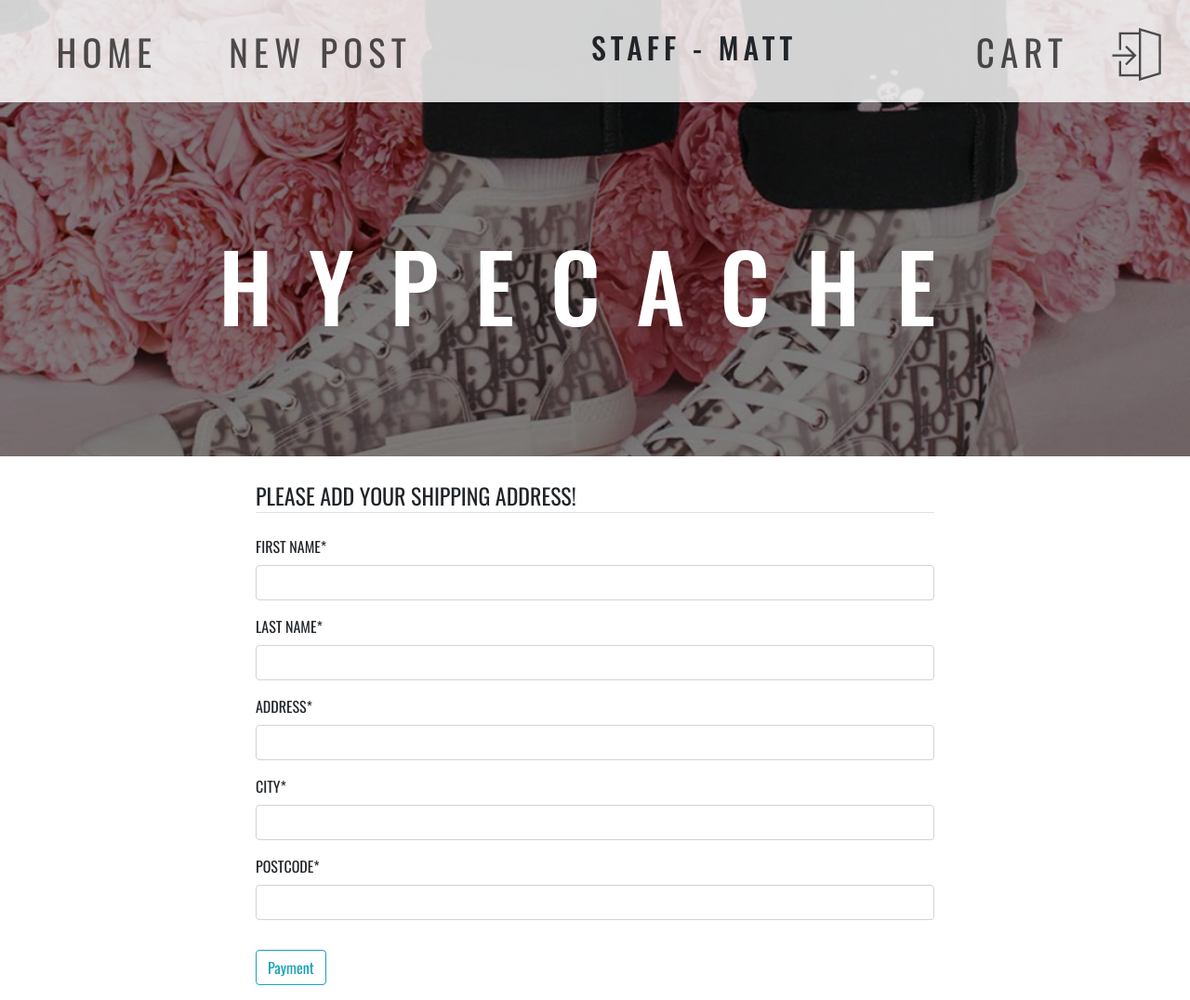
After one commit to Code-Institute-Submissions/HypeCache, a Django app: page /shipping/ in a window 1280 px wide. The commit adds this page. Shown: the whole page at 93% size. Run offline with Django 3.2, Linux system fonts and the light colour scheme; a user stored in the database is signed in; some libraries are stand-ins or nearby versions.

Commit message:
Added: -abilty to save and update address from checkout -Removed profile from navbar -quantity buttons in cart working

```diff
--- a/hypecache/urls.py
+++ b/hypecache/urls.py
@@ -26,6 +26,8 @@ from store.views import (
     ProductDeleteView,
     ProductListView,
     FilterListView,
+    ShippingCreateView,
+    ShippingUpdateView,
     )
 from django.contrib.admin.views.decorators import staff_member_required
 from users import views as user_views
@@ -46,6 +48,8 @@ urlpatterns = [
     path('update_item/',store_views.updateItem,name='update_item'),
     path('search/<str:category>/', FilterListView.as_view() ,name='product-filter'),
     path('cart/', store_views.cart ,name='cart'),
+    path('shipping/',ShippingCreateView.as_view(),name='shipping-create'),
+    path('shipping/<int:pk>/update/',ShippingUpdateView.as_view(),name='shipping-update'),
     path('checkout/', store_views.checkout,name='checkout'),
     path('SUCCESS/',store_views.success, name='success'),
 
--- a/store/models.py
+++ b/store/models.py
@@ -98,10 +98,18 @@ class OrderItem(models.Model):
 class ShippingAddress(models.Model):
     customer = models.ForeignKey(Customer, on_delete=models.SET_NULL, blank=True,null=True)
     order = models.ForeignKey(Order, on_delete=models.SET_NULL, blank=True,null=True)
+    first_name=models.CharField(max_length=200, null=True)
+    last_name=models.CharField(max_length=200, null=True)
     address = models.CharField(max_length=200, null=True)
     city = models.CharField(max_length=200, null=True)
     postcode = models.CharField(max_length=200, null=True)
     date_added = models.DateTimeField(auto_now_add=True)
 
     def __str__(self):
-        return self.address
+        return f'Name: {self.customer.name} Email: {self.customer.email} Address:{self.address} Post Code: {self.postcode} City: {self.city}'
+
+    def get_absolute_url(self):
+        return reverse('checkout')
+
+    def get_absolute_url(self):
+        return reverse('shipping-update', kwargs={'pk': self.pk})
--- a/store/static/store/main.css
+++ b/store/static/store/main.css
@@ -29,12 +29,10 @@ align-items:center;
 background: rgba(255, 255, 255, 0.82);
 }
 
-
-
 /* ?For Authenticated Users */
 nav.wrapper_auth{
     display: grid;
-    grid-template-columns: .3fr .3fr .3fr .3fr .1fr;
+    grid-template-columns: .2fr .2fr .5fr .1fr .1fr;
     grid-template-rows:110px;
     align-items: center;
     background: rgba(255, 255, 255, 0.82);
--- a/store/templates/store/base.html
+++ b/store/templates/store/base.html
@@ -32,11 +32,14 @@
 
 <body>
     <header>
+        <!-- ? NAV BAR FOR SEPERATE USERS -->
         {% if user.is_staff %}
         <nav class="fixed-top wrapper_auth">
             <a href="{%url 'home'%}" class="nav-link nav_text ">home</a>
             <a href="{% url 'product-create' %}" class="nav-link nav_text">new post</a>
-            <a href="{%url 'profile'%}" class="nav-link nav_text">profile</a>
+            <div>
+                <h2>Staff - {{user.username}}</h2>
+            </div>
             <a href="{%url 'cart'%}" class="nav-link nav_text">cart</a>
             <a href="{%url 'logout'%}" class="nav-link nav_text">
                 <img src="{% static 'store/images/logout.png' %}" alt="">
@@ -46,7 +49,9 @@
         <nav class="fixed-top wrapper_auth">
             <a href="{%url 'home'%}" class="nav-link nav_text ">home</a>
             <a href="" class="nav-link nav_text">sell with us</a>
-            <a href="{%url 'profile'%}" class="nav-link nav_text">profile</a>
+            <div>
+                <h2>Welcome, {{user.username}}</h2>
+            </div>
             <a href="{%url 'cart'%}" class="nav-link nav_text">cart</a>
             <a href="{%url 'logout'%}" class="nav-link nav_text">
                 <img src="{% static 'store/images/logout.png' %}" alt="">
--- a/store/templates/store/product_detail.html
+++ b/store/templates/store/product_detail.html
@@ -7,7 +7,10 @@
 <div class="row detail">
     <div class="col-4 detail_img">
 
-        {% if user.is_staff %}
+        {% if user.is_staff  %}
+        {% if not product.for_sale %}
+        <h3 class="text-danger">NOT for sale</h3>
+        {% endif %}
         <div>
             <a class="btn btn-outline-info btn-sm mb-3" href="{%url 'product-update' object.id%}">Update</a>
             <a class="btn btn-outline-danger btn-sm mb-3" href="{%url 'product-delete' object.id%}">Delete</a>
--- /dev/null
+++ b/store/templates/store/shipping.html
@@ -0,0 +1,28 @@
+{% extends 'store/base.html' %}
+{%load crispy_forms_tags%}
+{% block content %}
+<div class="content-section">
+    <div class="row justify-content-center">
+        <div class="col-8">
+            <form method="POST" enctype="multipart/form-data">
+                {% csrf_token %}
+                <fieldset class="form-group">
+                    <legend class="border-bottom mb-4">Please add your shipping address!</legend>
+                    {{form | crispy}}
+                </fieldset>
+                <div class="form-group">
+
+
+                    {% if object %}
+                    <button class="btn btn-outline-info text-center" type="submit">Update and pay</button>
+                    {% else %}
+                    <button class="btn btn-outline-info text-center" type="submit">Payment</button>
+                    {% endif %}
+                </div>
+            </form>
+        </div>
+
+
+    </div>
+</div>
+{% endblock content %}
--- a/store/views.py
+++ b/store/views.py
@@ -29,13 +29,17 @@ def cart(request):
         customer = request.user.customer
         order, created=Order.objects.get_or_create(customer=customer, confirmed=False)
         items = order.orderitem_set.all()
+        try:
+            address = ShippingAddress.objects.get(customer=customer)
+        except:
+            address=None
     else:
         items=[]
         order={'get_cart_total':0,'get_cart_items':0}
 
 
 
-    context={'items':items,'order':order}
+    context={'items':items,'order':order,'address':address}
     return render(request,'store/cart.html',context)
 
 #  ? CHECKOUT
@@ -67,7 +71,7 @@ def build_checkout_session(customer):
 
         mode='payment',
         success_url='http://127.0.0.1:8000/SUCCESS/?session_id={CHECKOUT_SESSION_ID}',
-        cancel_url='http://127.0.0.1:8000/'
+        cancel_url='http://127.0.0.1:8000/cart'
         )
     return session
 # Load Stripe Checkout
@@ -75,10 +79,48 @@ def checkout(request):
     session = build_checkout_session(customer = request.user.customer)
     return render(request, 'store/checkout.html', {'session_id': session.id})
 
-
-# ?SUCCESS PAGE AFTER PAYMENT
+# SUCCESS PAGE AFTER PAYMENT
 def success(request):
     return render(request,'store/success.html')
+
+# ? ADD SHIPPING ADDRESS
+# If not address found:
+class ShippingCreateView(CreateView):
+    model = ShippingAddress
+    template_name = "store/shipping.html"
+    fields=[
+        'first_name',
+        'last_name',
+        'address',
+        'city',
+        'postcode'
+    ]
+    def form_valid(self,form):
+        form.instance.customer=self.request.user.customer
+        form.instance.order=Order.objects.get(customer=self.request.user.customer)
+        return super().form_valid(form)
+    def get_success_url(self):
+        return reverse('checkout')
+
+# If user has address set:
+class ShippingUpdateView(LoginRequiredMixin,UserPassesTestMixin,UpdateView):
+    model = ShippingAddress
+    template_name = "store/shipping.html"
+    fields=[
+        'first_name',
+        'last_name',
+        'address',
+        'city',
+        'postcode'
+    ]
+    def test_func(self):
+        address=self.get_object()
+        if get_object_or_404(Customer,user=self.request.user) == address.customer:
+            return True
+        else:
+            return False
+    def get_success_url(self):
+        return reverse('checkout')
 
 
 # ? Filter Products by Category
```
Also changed, not shown: store/templates/store/cart.html (+9 -5 lines), store/templates/store/home.html (+12 -2 lines), db.sqlite3, store/migrations/0017_auto_20200529_1607.py (added), 1 other file.
